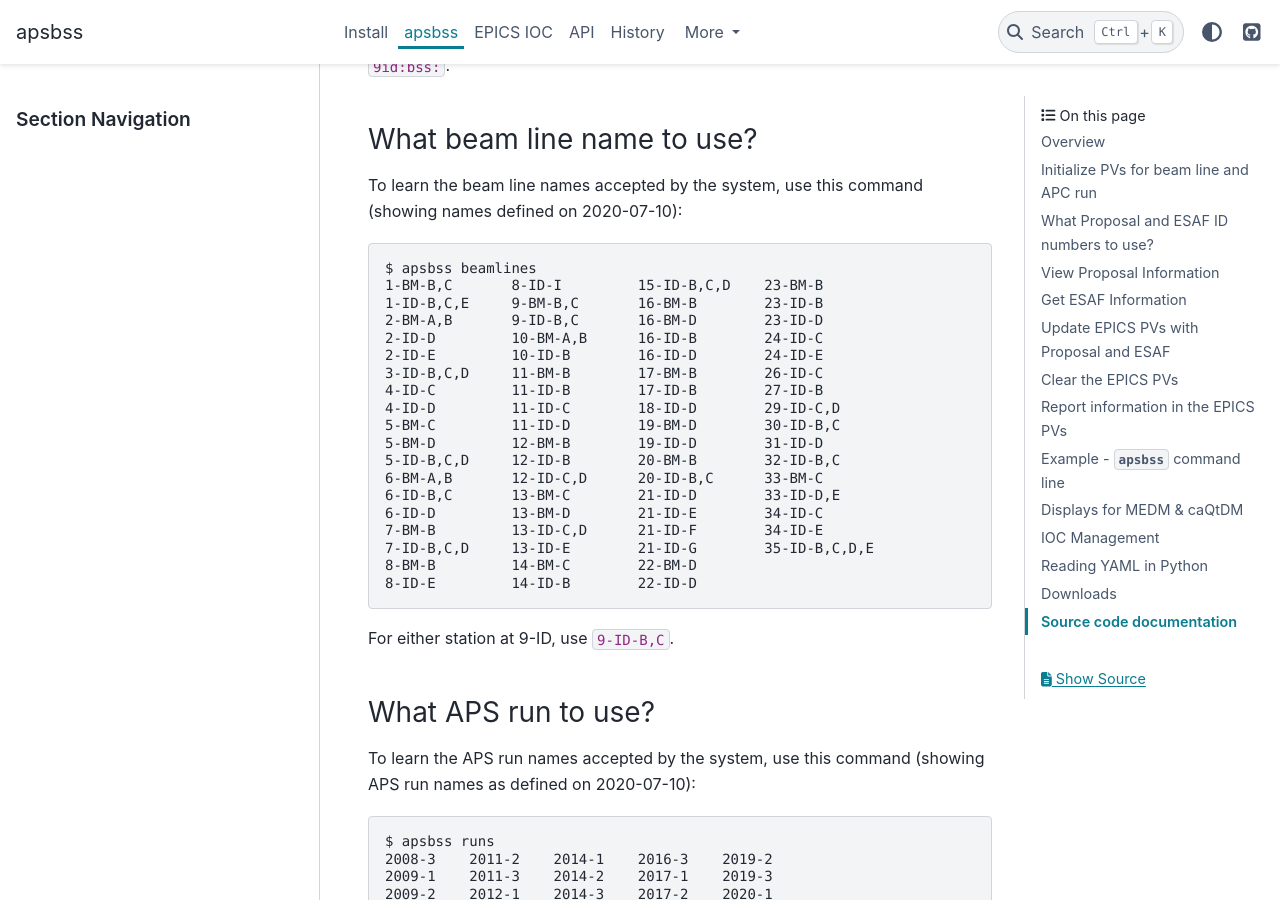
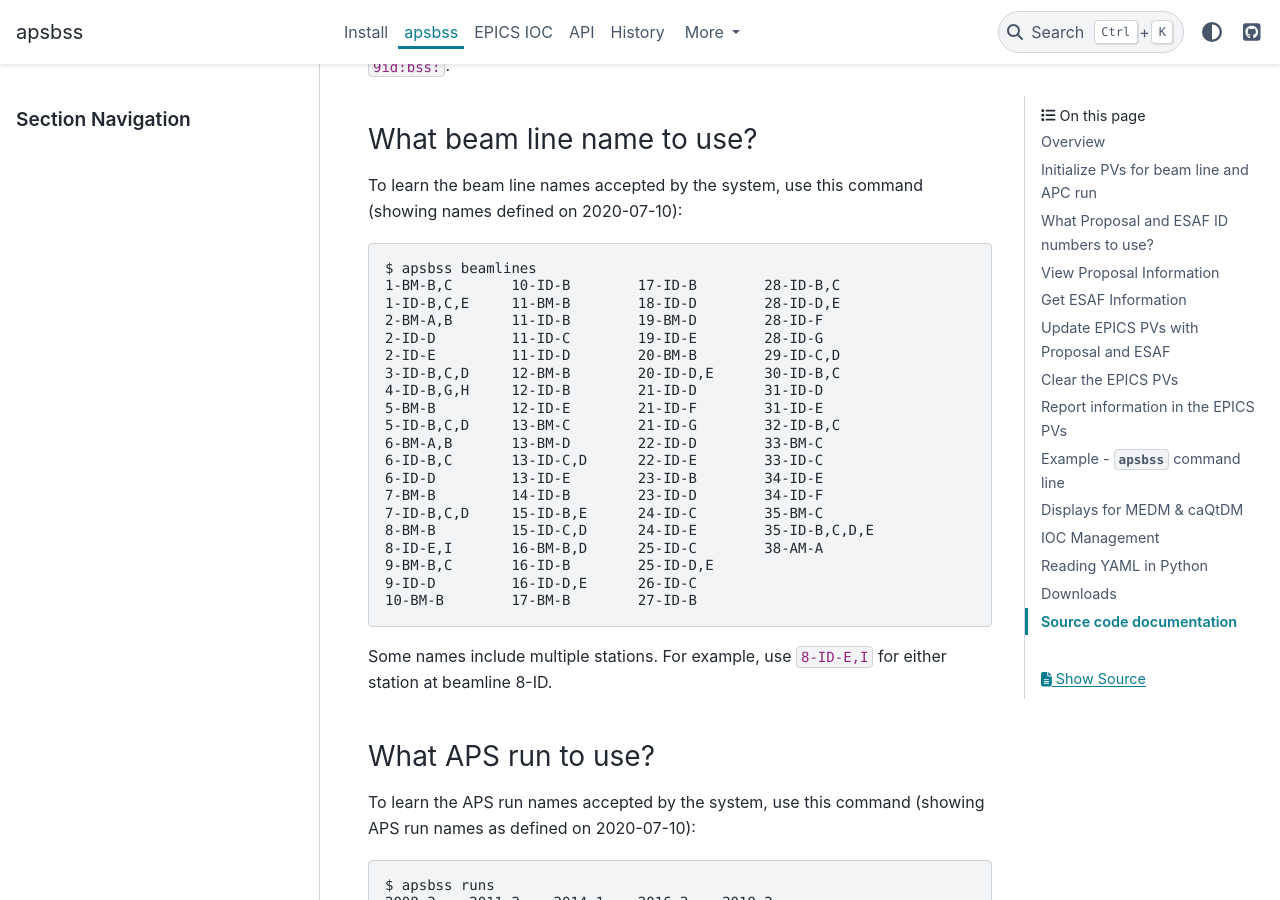
Before and after one commit to BCDA-APS/apsbss, a Sphinx documentation site: the page built from docs/source/apsbss.rst, in a window 1280 px wide and 900 px high, scrolled down 4208 px. Built offline with Sphinx 7.4.7 and the PyData theme 0.15.4, drawn with Linux system fonts in a browser that asks for light colours; the version number could not be read and is left out.

Commit message:
TST #14 w-i-p

```diff
--- a/docs/source/apsbss.rst
+++ b/docs/source/apsbss.rst
@@ -127,26 +127,28 @@ To learn the beam line names accepted by the system, use this command
 (showing names defined on 2020-07-10)::
 
     $ apsbss beamlines
-    1-BM-B,C       8-ID-I         15-ID-B,C,D    23-BM-B
-    1-ID-B,C,E     9-BM-B,C       16-BM-B        23-ID-B
-    2-BM-A,B       9-ID-B,C       16-BM-D        23-ID-D
-    2-ID-D         10-BM-A,B      16-ID-B        24-ID-C
-    2-ID-E         10-ID-B        16-ID-D        24-ID-E
-    3-ID-B,C,D     11-BM-B        17-BM-B        26-ID-C
-    4-ID-C         11-ID-B        17-ID-B        27-ID-B
-    4-ID-D         11-ID-C        18-ID-D        29-ID-C,D
-    5-BM-C         11-ID-D        19-BM-D        30-ID-B,C
-    5-BM-D         12-BM-B        19-ID-D        31-ID-D
-    5-ID-B,C,D     12-ID-B        20-BM-B        32-ID-B,C
-    6-BM-A,B       12-ID-C,D      20-ID-B,C      33-BM-C
-    6-ID-B,C       13-BM-C        21-ID-D        33-ID-D,E
-    6-ID-D         13-BM-D        21-ID-E        34-ID-C
-    7-BM-B         13-ID-C,D      21-ID-F        34-ID-E
-    7-ID-B,C,D     13-ID-E        21-ID-G        35-ID-B,C,D,E
-    8-BM-B         14-BM-C        22-BM-D
-    8-ID-E         14-ID-B        22-ID-D
+    1-BM-B,C       10-ID-B        17-ID-B        28-ID-B,C
+    1-ID-B,C,E     11-BM-B        18-ID-D        28-ID-D,E
+    2-BM-A,B       11-ID-B        19-BM-D        28-ID-F
+    2-ID-D         11-ID-C        19-ID-E        28-ID-G
+    2-ID-E         11-ID-D        20-BM-B        29-ID-C,D
+    3-ID-B,C,D     12-BM-B        20-ID-D,E      30-ID-B,C
+    4-ID-B,G,H     12-ID-B        21-ID-D        31-ID-D
+    5-BM-B         12-ID-E        21-ID-F        31-ID-E
+    5-ID-B,C,D     13-BM-C        21-ID-G        32-ID-B,C
+    6-BM-A,B       13-BM-D        22-ID-D        33-BM-C
+    6-ID-B,C       13-ID-C,D      22-ID-E        33-ID-C
+    6-ID-D         13-ID-E        23-ID-B        34-ID-E
+    7-BM-B         14-ID-B        23-ID-D        34-ID-F
+    7-ID-B,C,D     15-ID-B,E      24-ID-C        35-BM-C
+    8-BM-B         15-ID-C,D      24-ID-E        35-ID-B,C,D,E
+    8-ID-E,I       16-BM-B,D      25-ID-C        38-AM-A
+    9-BM-B,C       16-ID-B        25-ID-D,E
+    9-ID-D         16-ID-D,E      26-ID-C
+    10-BM-B        17-BM-B        27-ID-B
 
-For either station at 9-ID, use ``9-ID-B,C``.
+Some names include multiple stations.  For example, use ``8-ID-E,I`` for either
+station at beamline 8-ID.
 
 
 What APS run to use?
```
Also changed, not shown: 7 other files.
